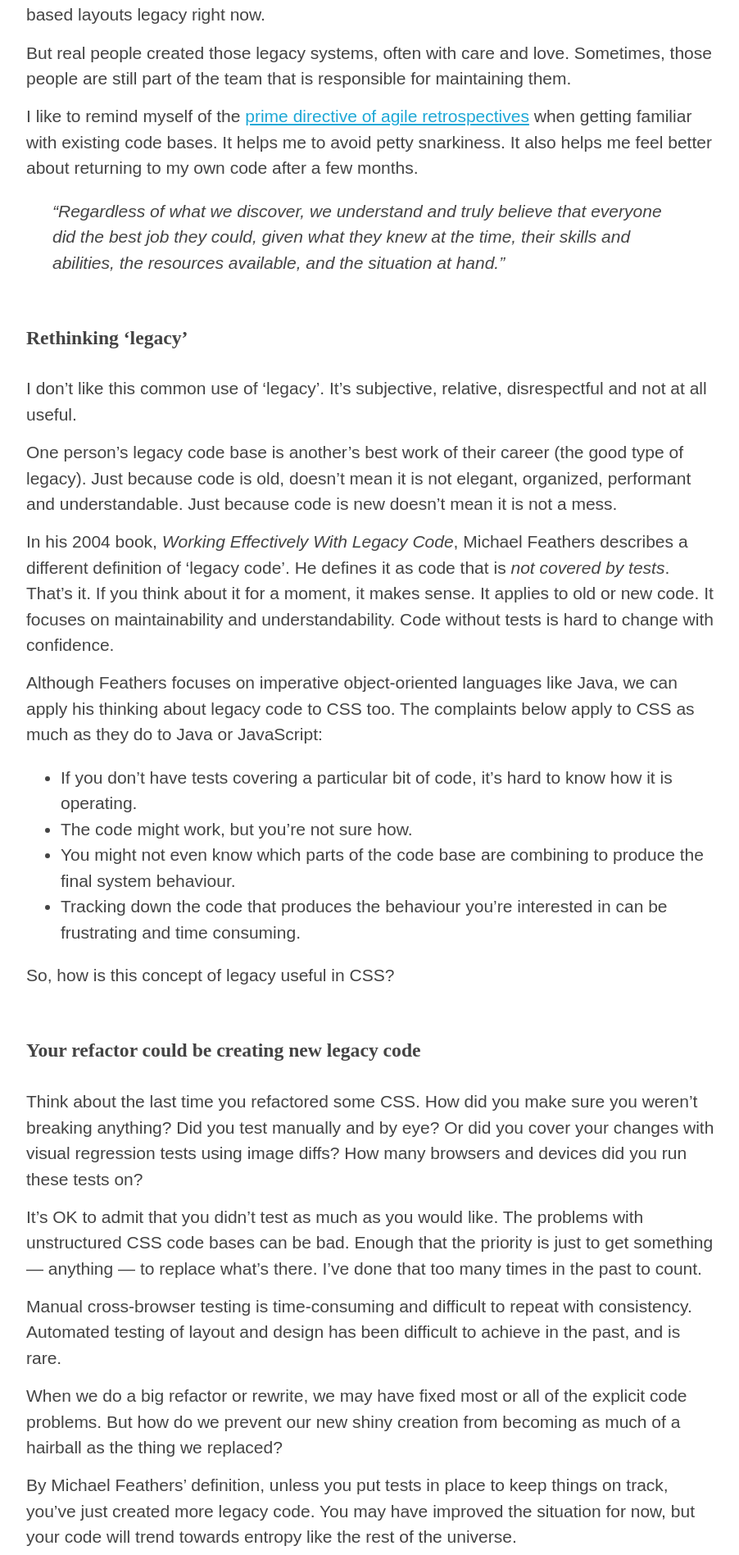
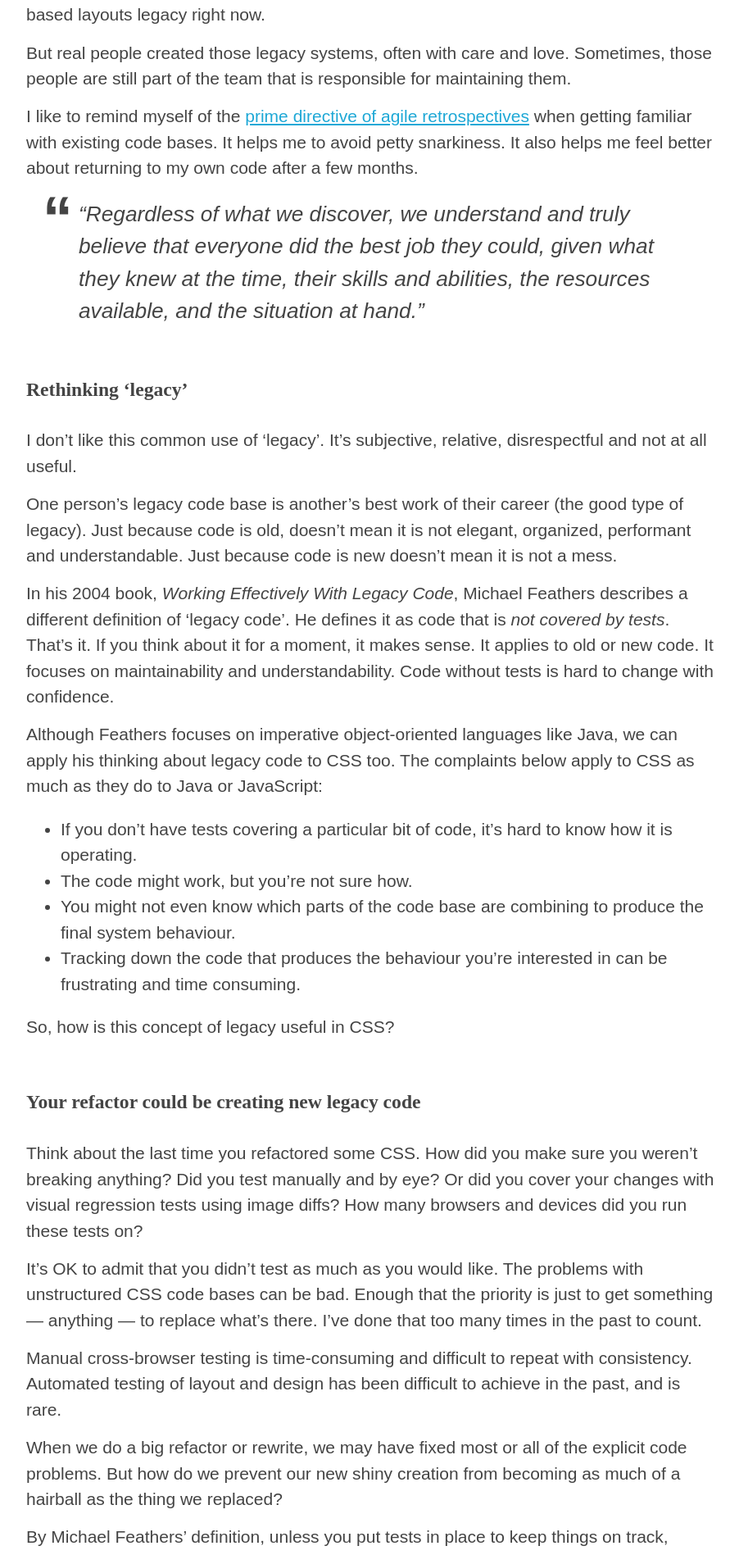
Before and after one commit to froots/froots.github.io, a Jekyll site: the page built from _posts/2016-07-25-are-you-writing-legacy-css-code.md, in a window 1280 px wide. Shown: the part 2923-4820 px from the top of the page at 82% size, without its empty margins (188-1090 px from the left). Built offline with Jekyll 4.4.1, drawn with Linux system fonts in a browser that asks for light colours.

Commit message:
Re-style block quotes

```diff
--- a/_sass/main/_base.scss
+++ b/_sass/main/_base.scss
@@ -91,16 +91,27 @@ p {
 }
 
 blockquote {
-  margin-left: $page-gutter-small;
-  margin-right: $page-gutter-small;
+  margin-left: $page-gutter;
+  margin-right: 0;
+  position: relative;
+
+  &:before {
+    content: "\201C";
+    font-size: 3.5rem;
+    font-weight: bold;
+    position: absolute;
+    top: -.25em;
+    left: -.6em;
+  }
 
   > p {
     margin: 0;
     font-style: italic;
+    font-size: 1.25rem;
   }
 
   @include bigphone {
-    margin-left: $page-gutter;
+    margin-left: 2 * $page-gutter;
     margin-right: $page-gutter;
   }
 }
```
Also changed, not shown: _drafts/styleguide.md (+1 -1 lines).
